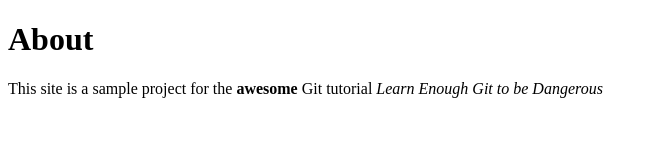
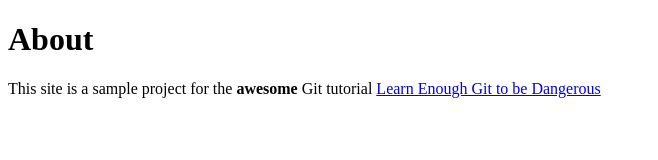
Before and after one commit to iamnormalfree/website, a plain HTML site: page about.html in a window 1280 px wide. Shown: the whole page, without its empty margins (0-658 px from the left). Drawn offline with Linux system fonts and the light colour scheme.

Commit message:
Add link to tutorial title

```diff
--- a/about.html
+++ b/about.html
@@ -9,7 +9,7 @@
 
     <h1>About</h1>
     <p> This site is a sample project for the
-   <strong>awesome</strong> Git tutorial <em>Learn Enough Git to be Dangerous</em>
+   <strong>awesome</strong> Git tutorial <a href="http://learnenough.com/git-tutorial"<em>Learn Enough Git to be Dangerous</em></a>
     </p>
 </body>
 
```
